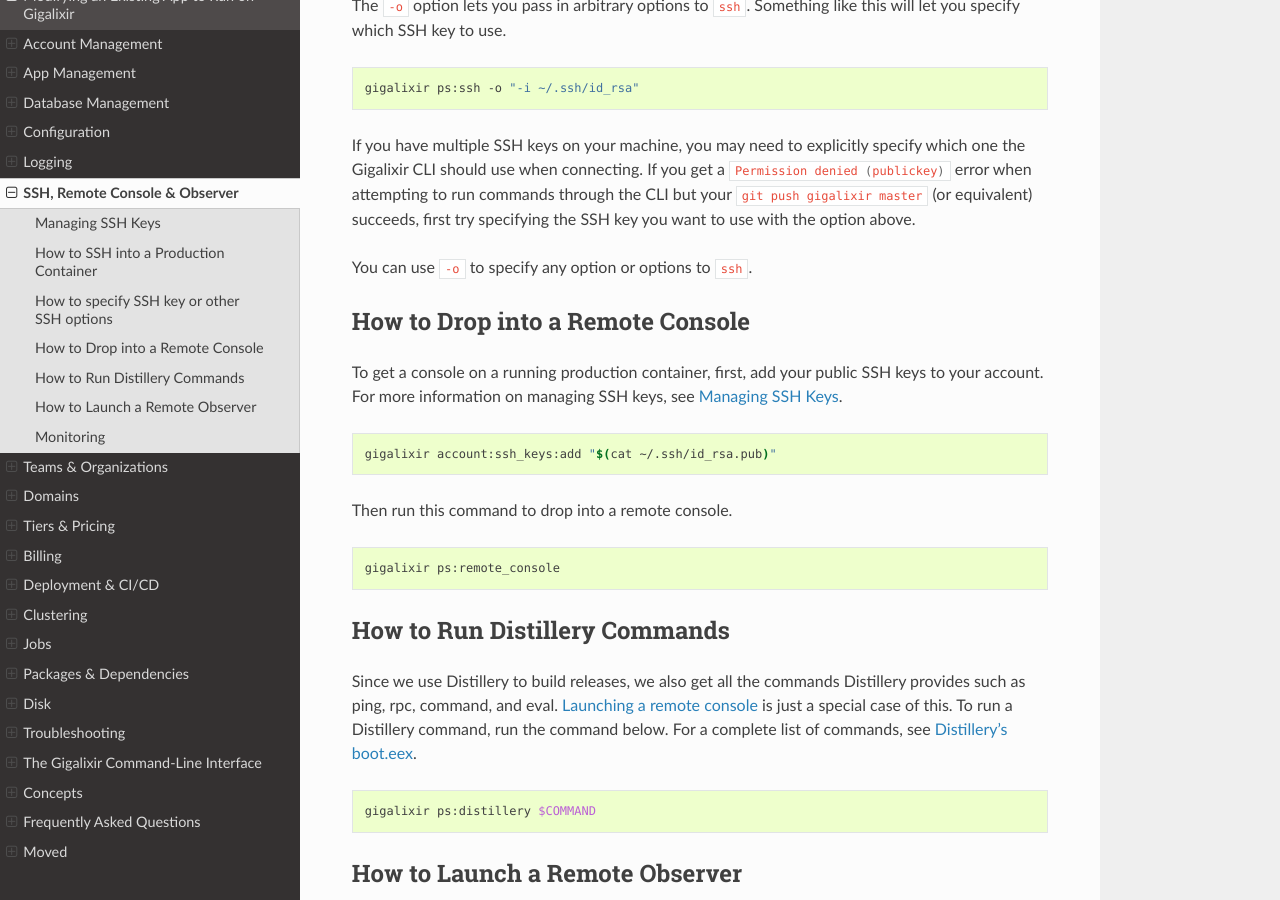
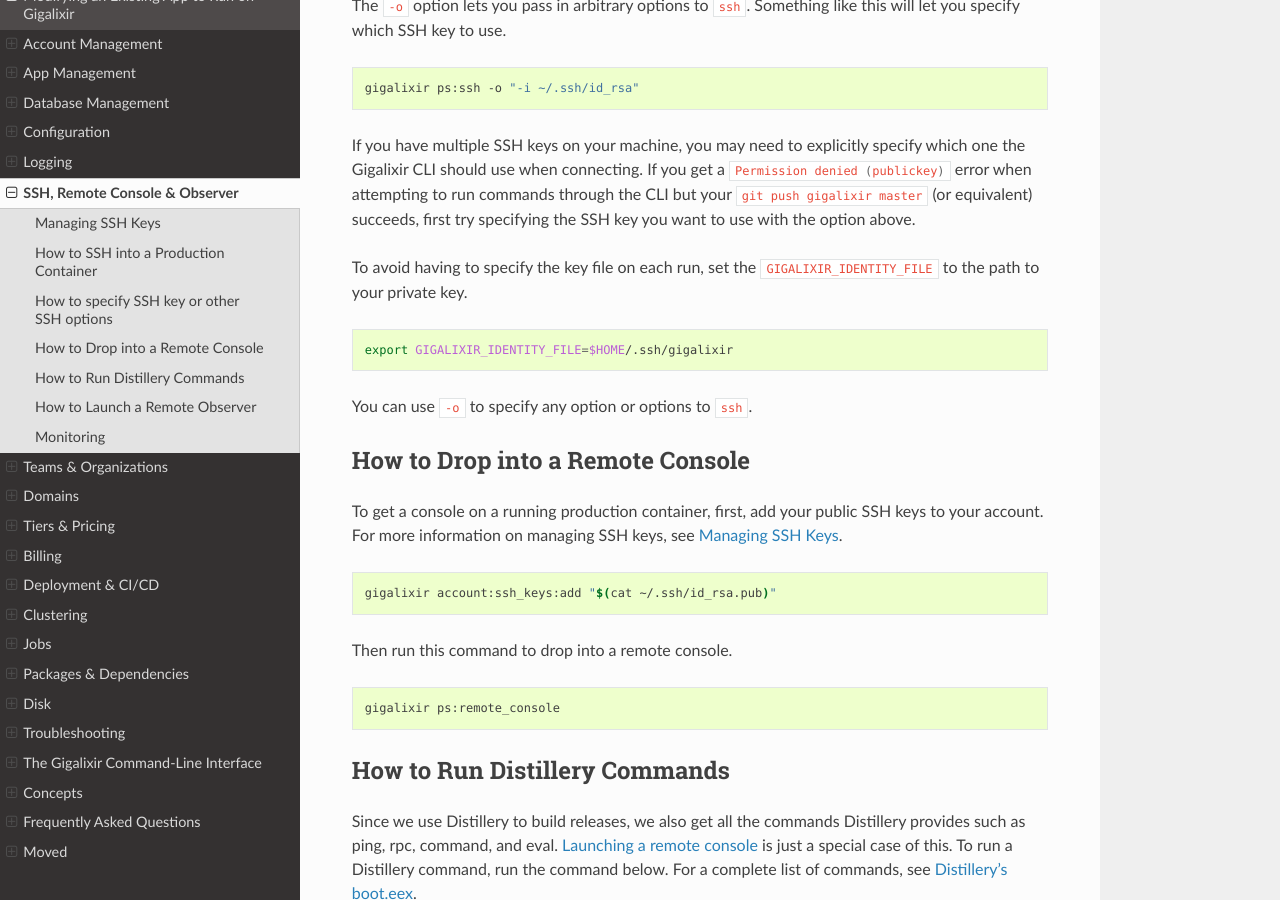
Before and after one commit to gigalixir/gigalixir-cli, a Sphinx documentation site: the page built from docs/source/runtime.rst, in a window 1280 px wide and 900 px high, scrolled down 1222 px. Built offline with Sphinx 7.4.7 and the Read the Docs theme 2.0.0, drawn with Linux system fonts in a browser that asks for light colours.

Commit message:
Add documentation on new envvar

```diff
--- a/docs/source/runtime.rst
+++ b/docs/source/runtime.rst
@@ -54,6 +54,13 @@ The :bash:`-o` option lets you pass in arbitrary options to :bash:`ssh`. Somethi
     gigalixir ps:ssh -o "-i ~/.ssh/id_rsa"
 
 If you have multiple SSH keys on your machine, you may need to explicitly specify which one the Gigalixir CLI should use when connecting. If you get a :bash:`Permission denied (publickey)` error when attempting to run commands through the CLI but your :bash:`git push gigalixir master` (or equivalent) succeeds, first try specifying the SSH key you want to use with the option above.
+
+To avoid having to specify the key file on each run, set the :bash:`GIGALIXIR_IDENTITY_FILE` to the path to your private key.
+
+.. code-block:: bash
+
+    export GIGALIXIR_IDENTITY_FILE=$HOME/.ssh/gigalixir
+
 
 You can use :bash:`-o` to specify any option or options to :bash:`ssh`.
 
```
